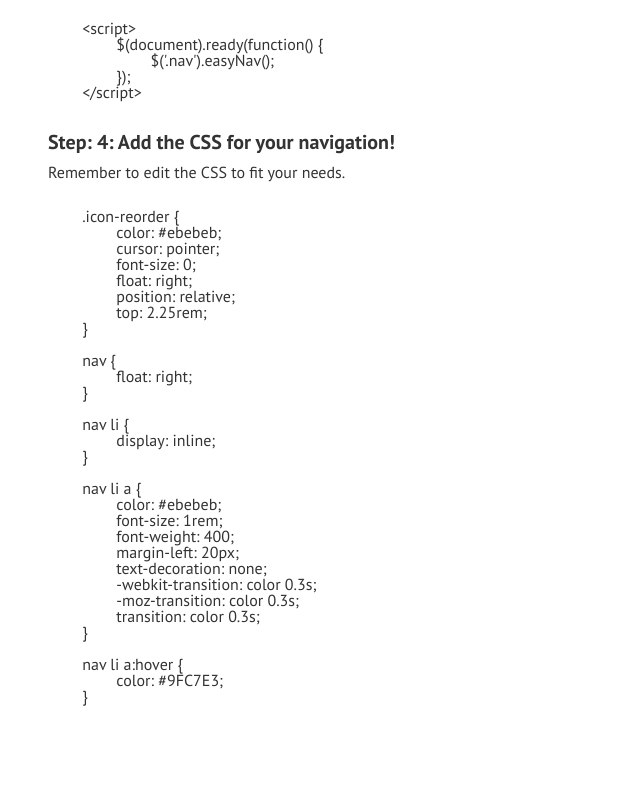
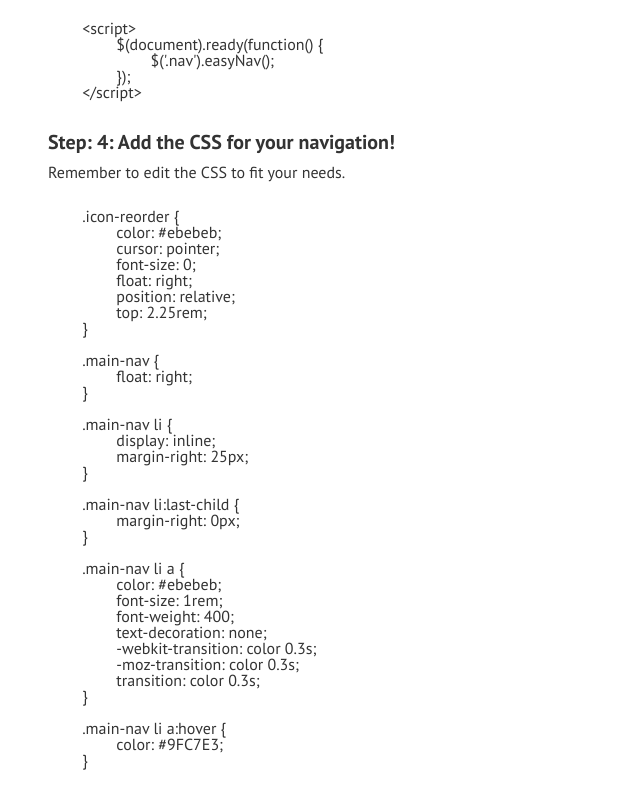
Before and after one commit to azinasili/easy-nav, a plain HTML site: page example.html in a window 1280 px wide. Shown: the part 1000-1800 px from the top of the page, without its empty margins (0-640 px from the left). Before the commit the page ends 1736 px from the top, so only its background shows below. Drawn offline with nearby package versions, Linux system fonts and the light colour scheme.

Commit message:
additional changes to example.html and README.md

```diff
--- a/example.html
+++ b/example.html
@@ -122,26 +122,30 @@
 		top: 2.25rem;
 	}
 
-	nav {
+	.main-nav {
 		float: right;
 	}
 
-	nav li {
+	.main-nav li {
 		display: inline;
+		margin-right: 25px;
 	}
 
-	nav li a {
+	.main-nav li:last-child {
+		margin-right: 0px;
+	}
+
+	.main-nav li a {
 		color: #ebebeb;
 		font-size: 1rem;
 		font-weight: 400;
-		margin-left: 20px;
 		text-decoration: none;
 		-webkit-transition: color 0.3s;
 		-moz-transition: color 0.3s;
 		transition: color 0.3s;
 	}
 
-	nav li a:hover {
+	.main-nav li a:hover {
 		color: #9FC7E3;
 	}
 	</code>
```
Also changed, not shown: 1 other file.
